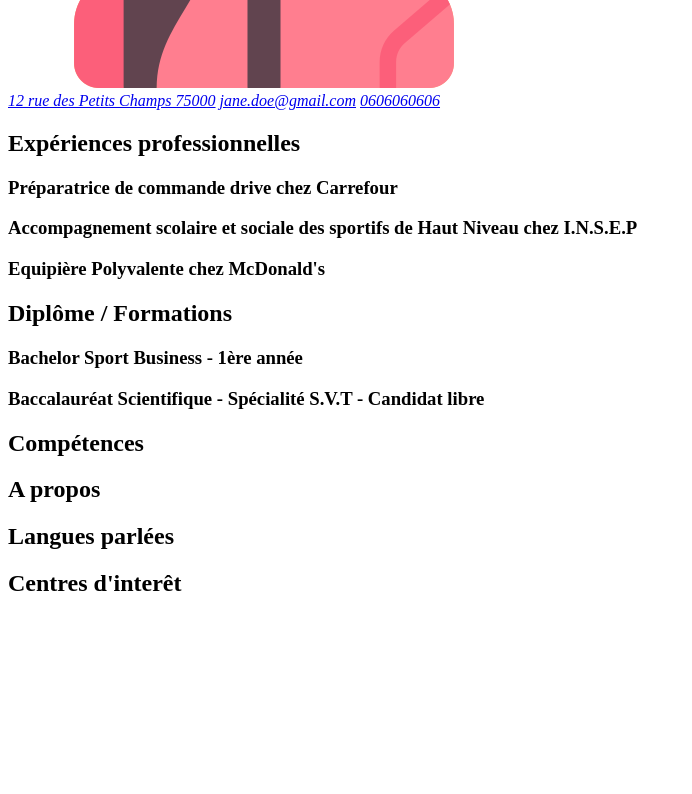
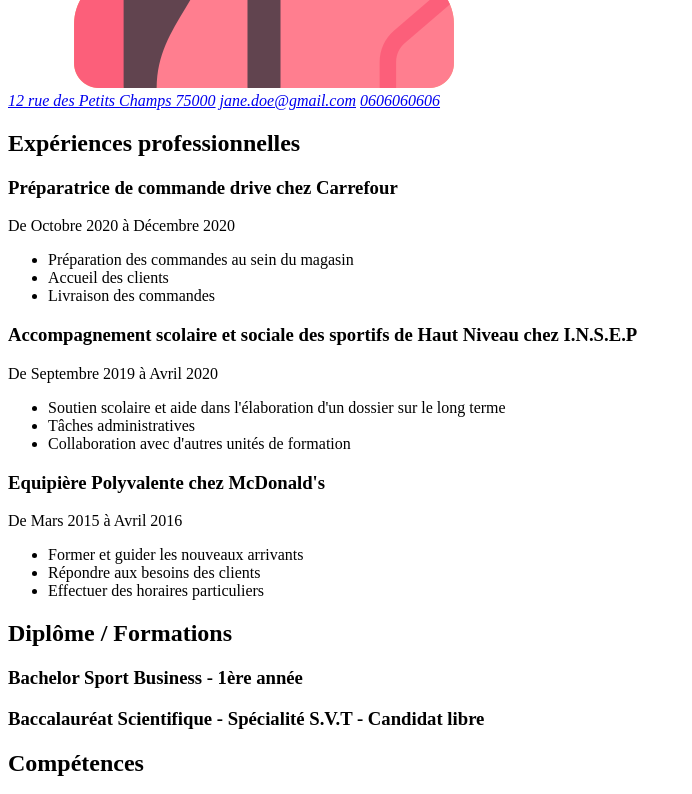
Before and after one commit to ElAlbe/Mon-Cv, a plain HTML site: page index.html in a window 1280 px wide. Shown: the part 541-1335 px from the top of the page, without its empty margins (0-692 px from the left). Before the commit the page ends 1158 px from the top, so only its background shows below. Drawn offline with Linux system fonts and the light colour scheme.

Commit message:
Add Professionnal Experiments Datas

```diff
--- a/index.html
+++ b/index.html
@@ -24,15 +24,33 @@
             <div>
             <h2> Expériences professionnelles </h2>
               <h3> Préparatrice de commande drive chez Carrefour </h3>
+              <p> De Octobre 2020 à Décembre 2020 </p>
+                <ul>
+                    <li> Préparation des commandes au sein du magasin </li>
+                    <li> Accueil des clients </li>
+                    <li> Livraison des commandes </li>
+                </ul>
             </div>
 
             <div>
               <h3> Accompagnement scolaire et sociale des sportifs de Haut Niveau chez I.N.S.E.P </h3>
+              <p> De Septembre 2019 à Avril 2020</p>
+                <ul>
+                    <li> Soutien scolaire et aide dans l'élaboration d'un dossier sur le long terme</li>
+                    <li> Tâches administratives</li>
+                    <li> Collaboration avec d'autres unités de formation</li>
+                </ul>
 
             </div>
 
             <div>
               <h3> Equipière Polyvalente chez McDonald's</h3>
+              <p> De Mars 2015 à Avril 2016</p>
+                <ul>
+                    <li> Former et guider les nouveaux arrivants</li>
+                    <li> Répondre aux besoins des clients</li>
+                    <li> Effectuer des horaires particuliers</li>
+                </ul>
             </div>
         </section>
 
```
